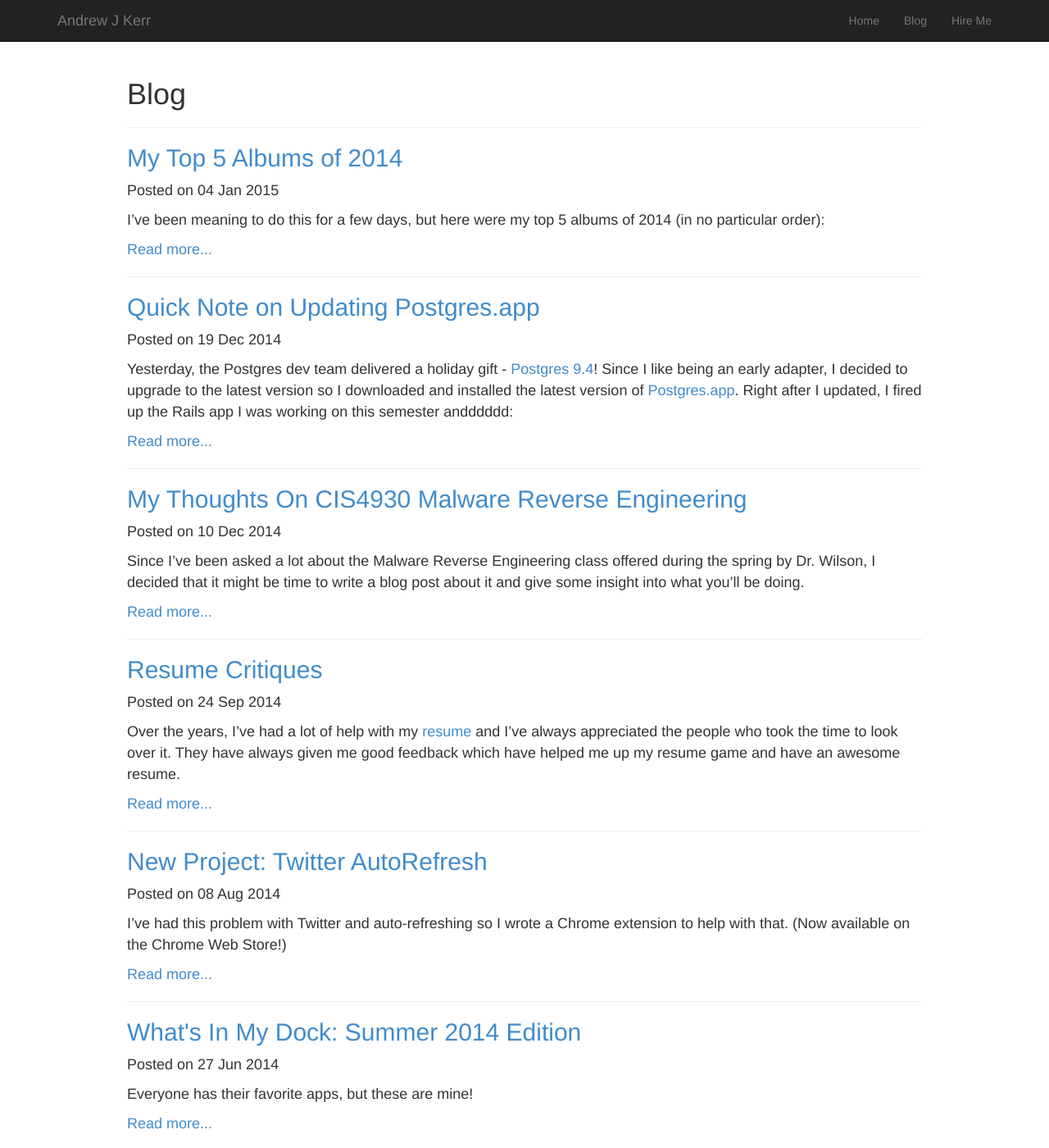
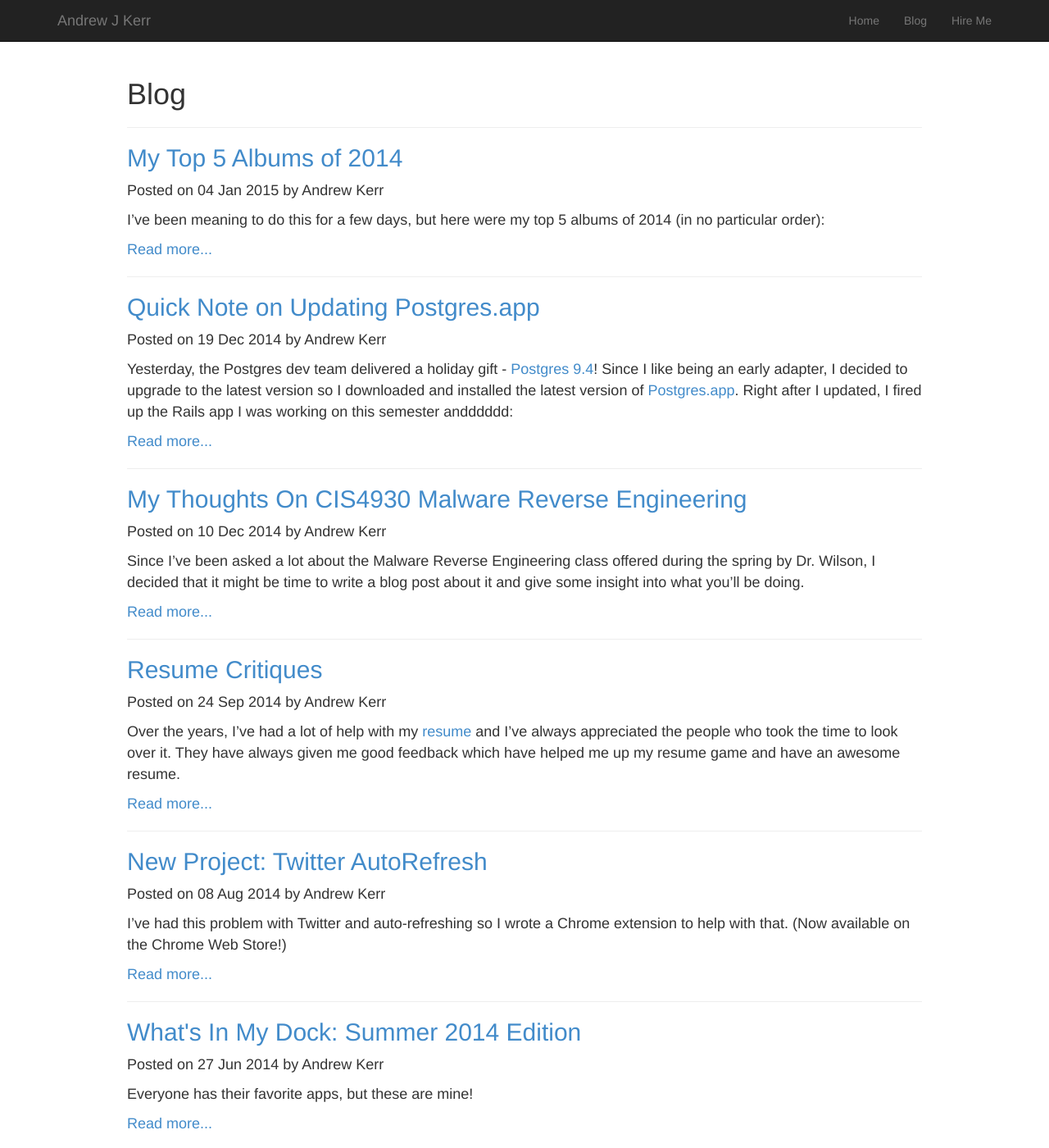
Before and after one commit to hackuf/hackuf.github.io, a Jekyll site: the page built from blog.html, in a window 1280 px wide and 1400 px high. Shown: the whole window at 82% size. Built offline with Jekyll 4.4.1, drawn with Linux system fonts in a browser that asks for light colours; nearby versions of some CDN libraries; some of the changed text lies outside the part shown.

Commit message:
Added the ability to have other authors
Doubt I will, but it's nice to have the functionality :)

```diff
--- a/_layouts/post.html
+++ b/_layouts/post.html
@@ -25,7 +25,7 @@
 		<a href="/blog/">&lsaquo;&lsaquo; Return to Blog</a>
 		<header class="post-header">
 			<h1 class="post-title">{{ page.title }}</h1>
-			<p class="post-meta">{{ page.date | date: "%b %-d, %Y" }}{% if page.author %} • {{ page.author }}{% endif %}{% if page.meta %} • {{ page.meta }}{% endif %}</p>
+			<p class="post-meta">{{ page.date | date: "%b %-d, %Y" }} • {% if page.author %} {{ page.author }} {% else %} Andrew Kerr {% endif %}{% if page.meta %} • {{ page.meta }}{% endif %}</p>
 		</header>
 
 		<article class="post-content">
--- a/blog.html
+++ b/blog.html
@@ -34,7 +34,8 @@
 		    <hr />
 			<li>
 			    <h2><a href="{{ post.url }}">{{ post.title }}</a></h2>
-			    <p class="post-date">Posted on {{ post.date | date_to_string }}</p>
+			    <p class="post-date">Posted on {{ post.date | date_to_string }} by
+			    	{% if post.author %} <a href="{{ post.author-url }}">{{ post.author }}</a> {% else %} Andrew Kerr {% endif %}</p>
 				<p>{{ post.excerpt }}</p>
 				<p class="post-date"><a href="{{ post.url }}">Read more...</a></p>
 			</li>
```
